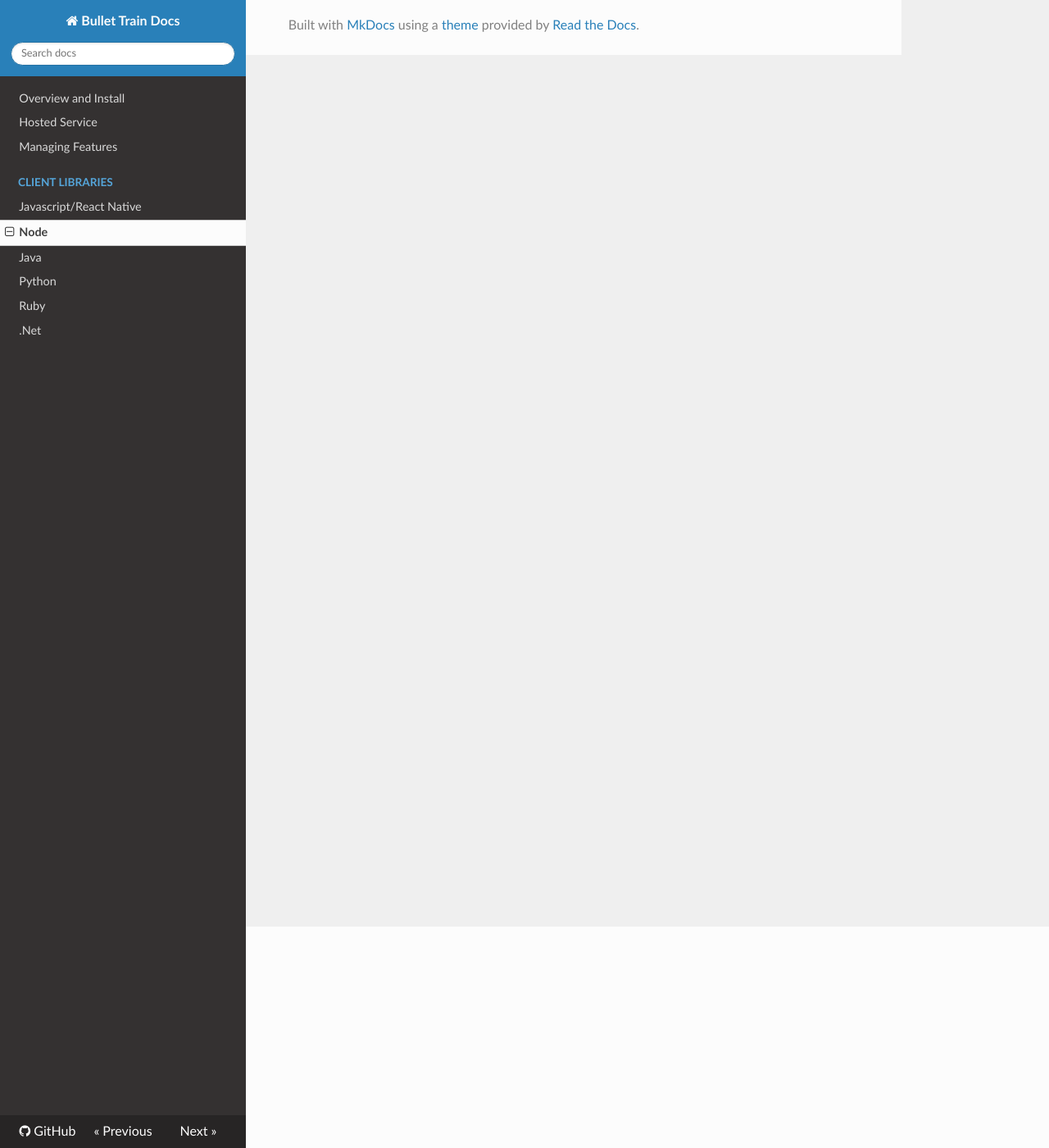
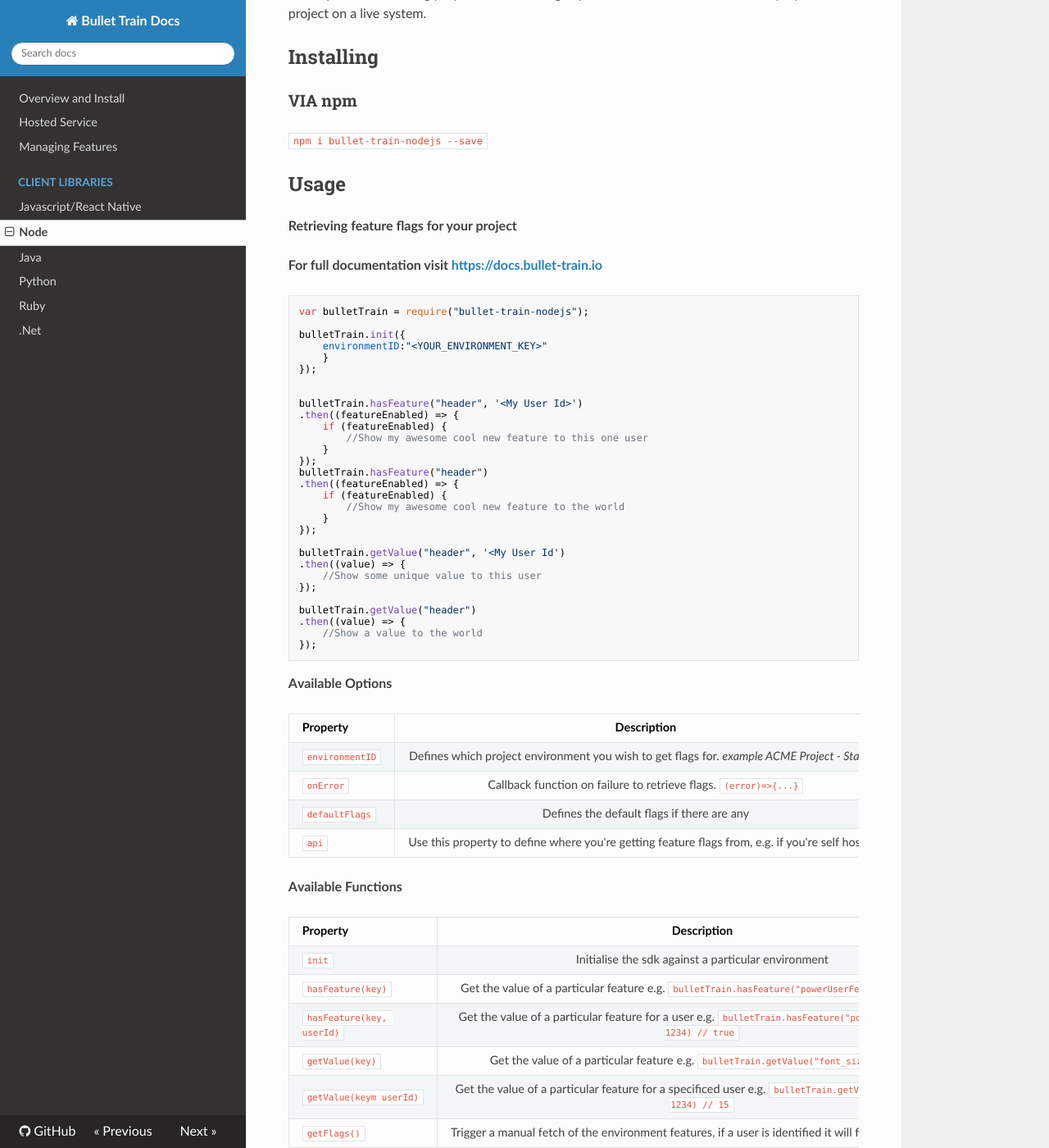
Before and after one commit to Flagsmith/flagsmith-docs, an MkDocs documentation site: the page built from docs/clients/node.md, in a window 1280 px wide and 1400 px high, scrolled down 270 px. Shown: the whole window at 82% size. Built offline with MkDocs 1.6.1, drawn with Linux system fonts in a browser that asks for light colours; nearby versions of some CDN libraries; old or Windows-style settings are respelled for this version of MkDocs; some of the changed text lies outside the part shown.

Commit message:
Add nodejs readme

````diff
--- a/docs/clients/node.md
+++ b/docs/clients/node.md
@@ -1,3 +1,86 @@
-# Node Client
+The SDK clients for NodeJS [https://bullet-train.io/](https://www.bullet-train.io/). Bullet Train allows you to manage feature flags and remote config across multiple projects, environments and organisations.
 
-Coming soon.
+## Getting Started
+
+These instructions will get you a copy of the project up and running on your local machine for development and testing purposes. See running in production for notes on how to deploy the project on a live system.
+
+## Installing
+
+### VIA npm
+```npm i bullet-train-nodejs --save```
+
+## Usage
+**Retrieving feature flags for your project**
+
+**For full documentation visit [https://docs.bullet-train.io](https://docs.bullet-train.io)**
+```javascript
+var bulletTrain = require("bullet-train-nodejs");
+
+bulletTrain.init({
+	environmentID:"<YOUR_ENVIRONMENT_KEY>"
+	}
+});
+
+
+bulletTrain.hasFeature("header", '<My User Id>')
+.then((featureEnabled) => {
+	if (featureEnabled) {
+		//Show my awesome cool new feature to this one user
+	}
+});
+bulletTrain.hasFeature("header")
+.then((featureEnabled) => {
+	if (featureEnabled) {
+		//Show my awesome cool new feature to the world
+	}
+});
+
+bulletTrain.getValue("header", '<My User Id')
+.then((value) => {
+	//Show some unique value to this user
+});
+
+bulletTrain.getValue("header")
+.then((value) => {
+	//Show a value to the world
+});
+```
+**Available Options**
+
+| Property        | Description           | Required  | Default Value  |
+| ------------- |:-------------:| -----:| -----:|
+| ```environmentID```     | Defines which project environment you wish to get flags for. *example ACME Project - Staging.* | **YES** | null
+| ```onError```     | Callback function on failure to retrieve flags. ``` (error)=>{...} ``` |  **NO** | null
+| ```defaultFlags```     | Defines the default flags if there are any | **NO** | null
+| ```api```     | Use this property to define where you're getting feature flags from, e.g. if you're self hosting. |  **NO** | https://bullet-train-api.dokku1.solidstategroup.com/api/v1/
+
+**Available Functions**
+
+| Property        | Description |
+| ------------- |:-------------:|
+| ```init```     | Initialise the sdk against a particular environment
+| ```hasFeature(key)```     | Get the value of a particular feature e.g. ```bulletTrain.hasFeature("powerUserFeature") // true```
+| ```hasFeature(key, userId)```     | Get the value of a particular feature for a user e.g. ```bulletTrain.hasFeature("powerUserFeature", 1234) // true```
+| ```getValue(key)```     | Get the value of a particular feature e.g. ```bulletTrain.getValue("font_size") // 10```
+| ```getValue(keym userId)```     | Get the value of a particular feature for a specificed user e.g. ```bulletTrain.getValue("font_size", 1234) // 15```
+| ```getFlags()```     | Trigger a manual fetch of the environment features, if a user is identified it will fetch their features
+| ```getFlagsForUser(1234)```     | Trigger a manual fetch of the environment features with a given user id
+
+
+**Identifying users**
+
+Identifying users allows you to target specific users from the [Bullet Train dashboard](https://www.bullet-train.io/).
+You can include an optional user identifier as part of the `hasFeature` and `getValue` methods to retrieve unique user flags and variables.
+
+
+## Contributing
+
+Please read [CONTRIBUTING.md](https://gist.github.com/kyle-ssg/c36a03aebe492e45cbd3eefb21cb0486) for details on our code of conduct, and the process for submitting pull requests to us.
+
+## Getting Help
+
+If you encounter a bug or feature request we would like to hear about it. Before you submit an issue please search existing issues in order to prevent duplicates.
+
+## Get in touch
+
+If you have any questions about our projects you can email <a href="mailto:projects@solidstategroup.com">projects@solidstategroup.com</a>.
````
